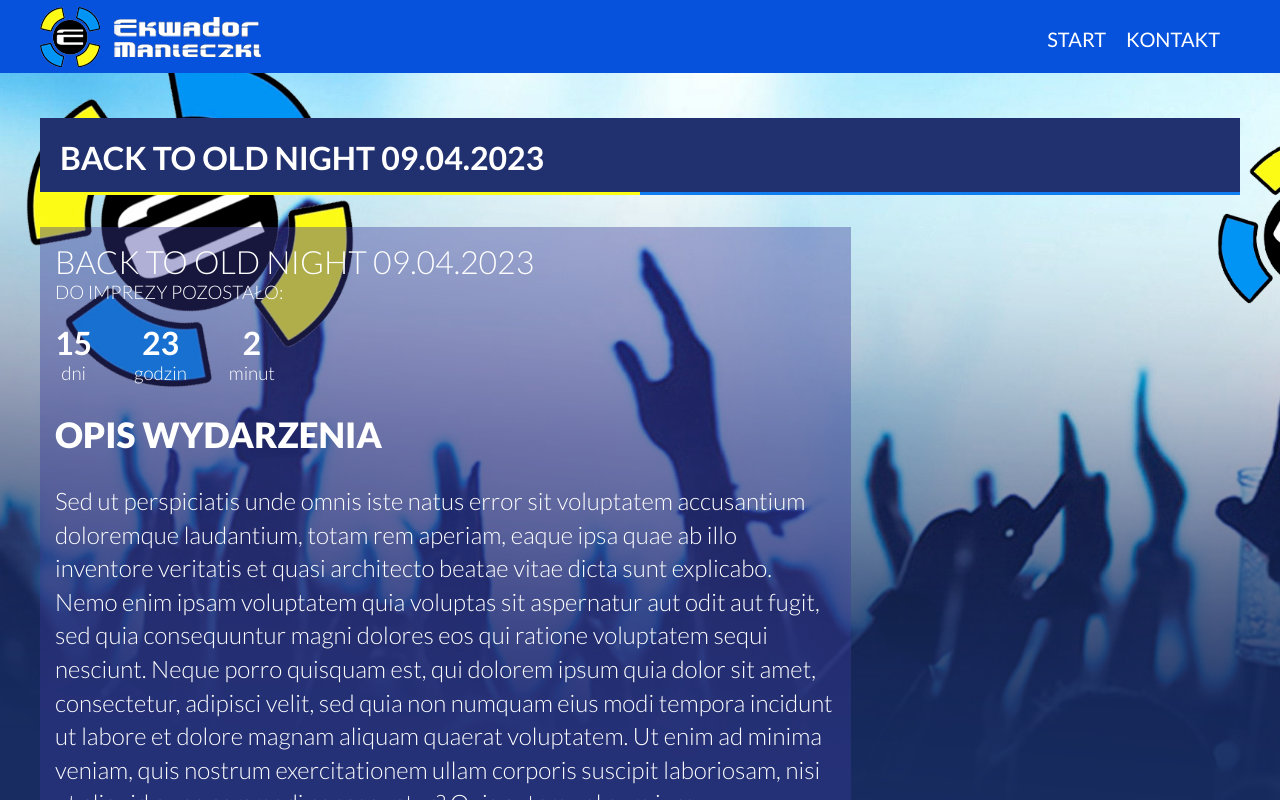
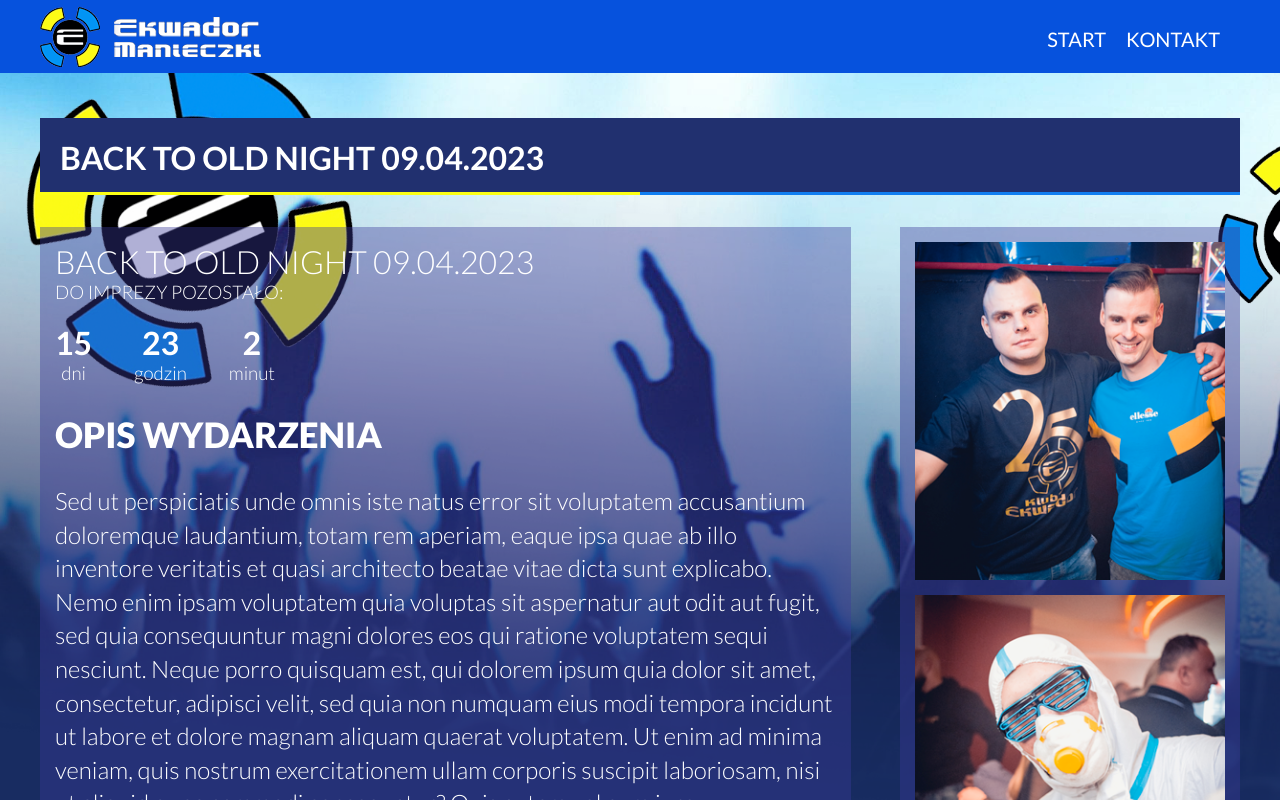
Before and after one commit to DomixEngineer/ekwador-app, a Vue app in the folder ekwador_app/: page /parties/preview/1 in a window 1280 px wide. Shown: the top 800 px of the page. Built offline with nearby package versions, Linux system fonts and the light colour scheme.

Commit message:
remove build dist, add photos galery mini column inside single party view

```diff
--- /dev/null
+++ b/ekwador_app/src/mock/allPhotos.js
@@ -0,0 +1,35 @@
+const photos = [
+    {
+        src: 'photo_1.png',
+        alt: 'Ekwador Manieczki'
+    },
+    {
+        src: 'photo_4.png',
+        alt: 'Ekwador Manieczki'
+    },
+    {
+        src: 'photo_2.png',
+        alt: 'Ekwador Manieczki'
+    },
+    {
+        src: 'photo_5.png',
+        alt: 'Ekwador Manieczki'
+    },
+    {
+        src: 'photo_3.png',
+        alt: 'Ekwador Manieczki'
+    },
+    {
+        src: 'photo_6.png',
+        alt: 'Ekwador Manieczki'
+    },
+    {
+        src: "photo_7.png",
+        alt: 'Ekwador Manieczki'
+    },
+    {
+        src: 'photo_8.png',
+        alt: 'Ekwador Manieczki'
+    }
+];
+export default photos;
--- a/ekwador_app/src/pages/PartyPreview.vue
+++ b/ekwador_app/src/pages/PartyPreview.vue
@@ -2,8 +2,8 @@
     <div class="top-header-bg">
     </div>
     <section-header :title="partyData.title + ' ' + partyData.date"></section-header>
-    <div class="container">
-        <div class="single-party-data">
+    <div class="container flex-container">
+        <div class="single-party-data left-col">
             <h1 class="single-party-data__header">{{ partyData.title }} {{ partyData.date }}</h1>
             <h3 class="single-party-data__subheader">do imprezy pozostało:</h3>
             <div class="single-party-data__count">
@@ -14,6 +14,14 @@
                 {{ partyData.partyDescription }}
             </p>
             <img :src="getPartyPoster()" :alt="partyData.title" class="single-party-data__party-poster" />
+        </div>
+        <div class="single-party-mini-photos right-col">
+            <img
+                class="single-party-mini-photos__mini-photo"
+                v-for="photo in randomPhotos"
+                :key="photo"
+                :src="getImg(photo.src)"
+            >
         </div>
     </div>
     <upcoming-parties></upcoming-parties>
@@ -28,6 +36,7 @@ import PromoSection from '@/components/PromoSection.vue'
 import SectionHeader from '@/components/SectionHeader.vue'
 import parties from '../mock/parties.js'
 import CountdownTimer from '@/components/CountdownTimer.vue'
+import photos from '../mock/allPhotos.js'
 import _ from 'lodash';
 
 export default {
@@ -41,7 +50,8 @@ export default {
     },
     data() {
         return {
-            partyData: {}
+            partyData: {},
+            randomPhotos: []
         }
     },
     methods: {
@@ -52,10 +62,23 @@ export default {
         },
         getPartyPoster() {
             return require('../assets/images/party_posters/2023/' + this.partyData.picture)
+        },
+        getRandomPhotos(photoCount) {
+            const allPhotos = photos
+            const randomPhotos = []
+            for (let counter = 0; counter <= photoCount; counter++) {
+                let randomElement = _.sample(allPhotos)
+                randomPhotos.push(randomElement)
+            }
+            this.randomPhotos = randomPhotos;
+        },
+        getImg(imgFileName) {
+            return require(`../assets/images/photo_gallery/${imgFileName}`)
         }
     },
     created() {
         this.getPartyDetails()
+        this.getRandomPhotos(3)
     }
 }
 </script>
@@ -65,6 +88,11 @@ export default {
     @mixin background-opacity($color, $opacity: 0.3) {
         background: $color; /* The Fallback */
         background: rgba($color, $opacity);
+    }
+
+    .flex-container {
+        display: flex;
+        justify-content: space-between;
     }
 
     .top-header-bg {
@@ -117,5 +145,17 @@ export default {
             width: 100%;
         }
     }
-
+    .single-party-mini-photos {
+        max-width: 340px;
+        width: 100%;
+        @include background-opacity(#3b3b98, 0.4);
+        padding: 15px;
+        box-sizing: border-box;
+        height: fit-content;
+        &__mini-photo {
+            display: block;
+            width: 100%;
+            margin-bottom: 15px;
+        }
+    }
 </style>
```
Also changed, not shown: 36 other files (tests, documents, lock files or other folders).
